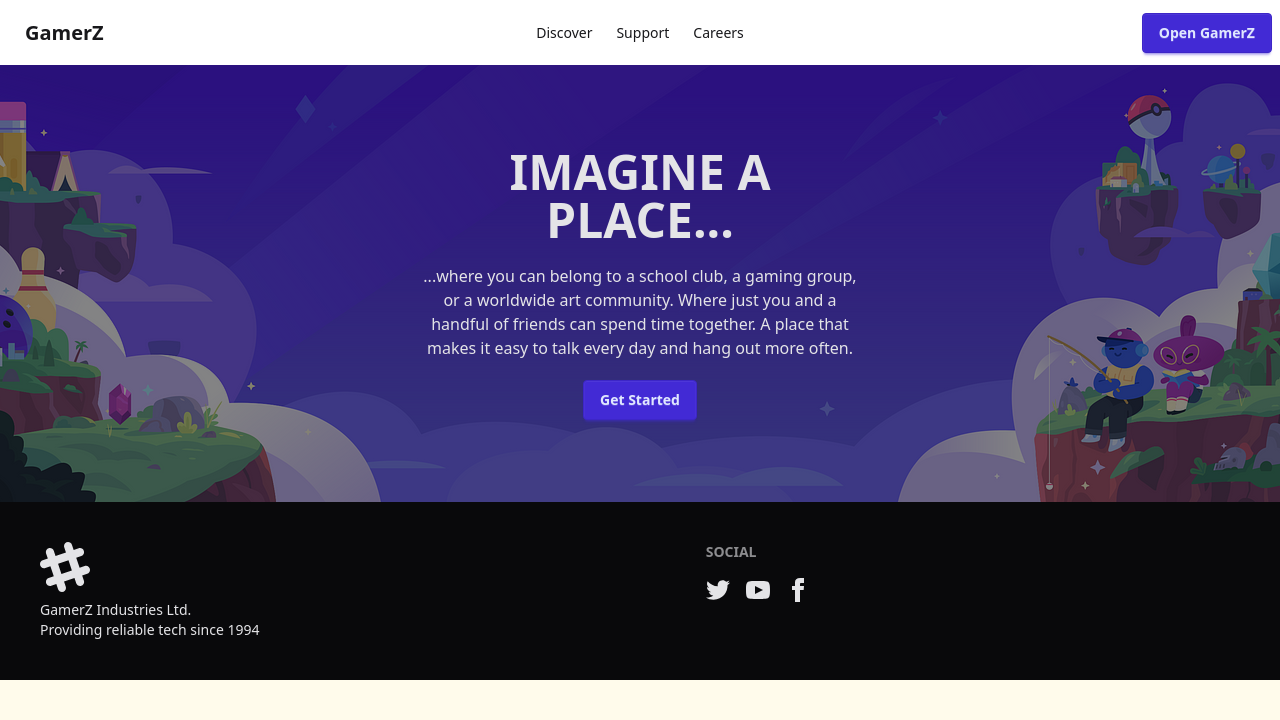
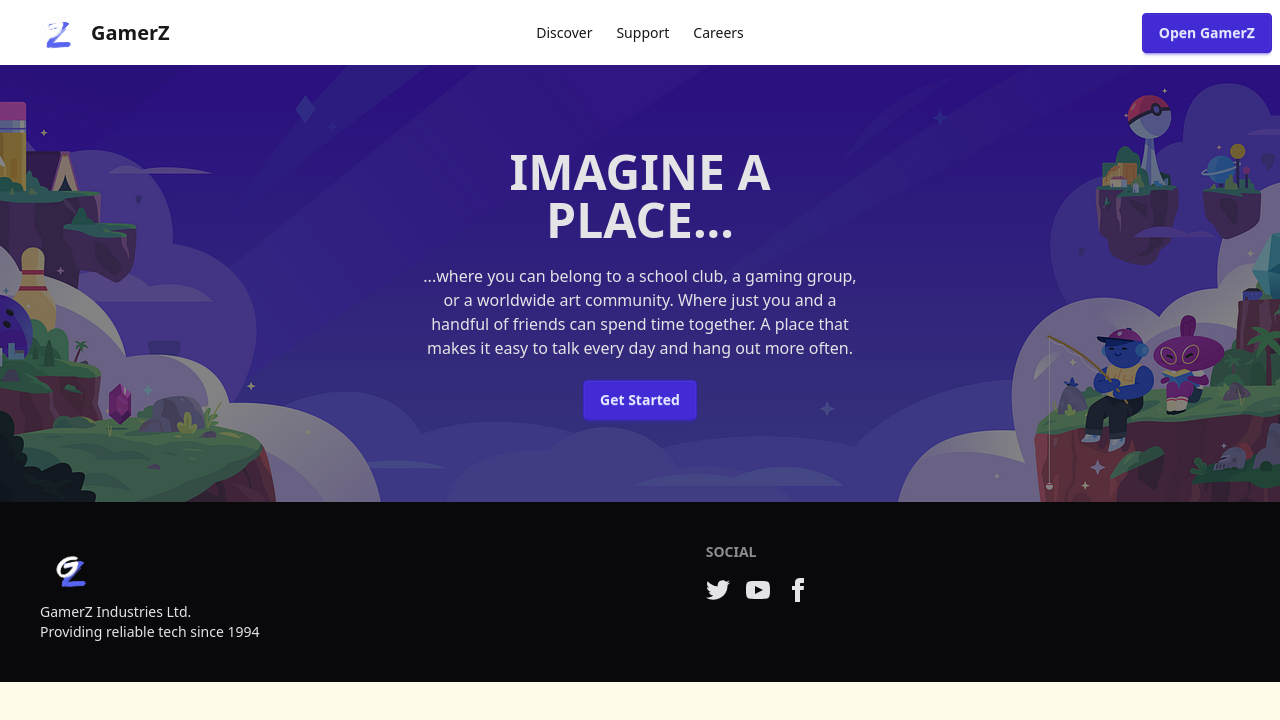
Before and after one commit to 2024-devops-alt-dist/Gamerz-ML-JN, a React (Vite) app in the folder client/: page / in a window 1280 px wide. Shown: the top 720 px of the page. Built offline with nearby package versions, Linux system fonts and the light colour scheme.

Commit message:
Feat : Ajout d'un logo dans le pied de page et la barre de navigation

```diff
--- a/client/src/components/navigation/Footer.tsx
+++ b/client/src/components/navigation/Footer.tsx
@@ -1,21 +1,12 @@
 import { JSX } from "react";
+import Logo from "../../assets/Logo_GamerZ_rmBG.png";
 
 export default function Footer(): JSX.Element {
     return (
         <footer className="footer sm:footer-horizontal bg-neutral text-neutral-content p-10">
             <aside>
-                <svg
-                    width="50"
-                    height="50"
-                    viewBox="0 0 24 24"
-                    xmlns="http://www.w3.org/2000/svg"
-                    fillRule="evenodd"
-                    clipRule="evenodd"
-                    className="fill-current">
-                    <path
-                        d="M22.672 15.226l-2.432.811.841 2.515c.33 1.019-.209 2.127-1.23 2.456-1.15.325-2.148-.321-2.463-1.226l-.84-2.518-5.013 1.677.84 2.517c.391 1.203-.434 2.542-1.831 2.542-.88 0-1.601-.564-1.86-1.314l-.842-2.516-2.431.809c-1.135.328-2.145-.317-2.463-1.229-.329-1.018.211-2.127 1.231-2.456l2.432-.809-1.621-4.823-2.432.808c-1.355.384-2.558-.59-2.558-1.839 0-.817.509-1.582 1.327-1.846l2.433-.809-.842-2.515c-.33-1.02.211-2.129 1.232-2.458 1.02-.329 2.13.209 2.461 1.229l.842 2.515 5.011-1.677-.839-2.517c-.403-1.238.484-2.553 1.843-2.553.819 0 1.585.509 1.85 1.326l.841 2.517 2.431-.81c1.02-.33 2.131.211 2.461 1.229.332 1.018-.21 2.126-1.23 2.456l-2.433.809 1.622 4.823 2.433-.809c1.242-.401 2.557.484 2.557 1.838 0 .819-.51 1.583-1.328 1.847m-8.992-6.428l-5.01 1.675 1.619 4.828 5.011-1.674-1.62-4.829z"></path>
-                </svg>
                 <p>
+                    <img src={Logo} alt="GamerZ Industries Ltd." className="w-15 h-15" />
                     GamerZ Industries Ltd.
                     <br />
                     Providing reliable tech since 1994
--- a/client/src/components/navigation/Navbar.tsx
+++ b/client/src/components/navigation/Navbar.tsx
@@ -1,5 +1,6 @@
 import { JSX } from "react";
 import { Link } from "react-router-dom";
+import Logo from "../../assets/Logo_GamerZ_rmBG.png";
 
 export default function Navbar(): JSX.Element {
     return (
@@ -17,7 +18,10 @@ export default function Navbar(): JSX.Element {
                         <li><Link to="/careers">Careers</Link></li>
                     </ul>
                 </div>
-                <Link to="/" className="btn btn-ghost text-xl">GamerZ</Link>
+                <Link to="/" className="btn btn-ghost text-xl">
+                    <img src={Logo} alt="GamerZ Industries Ltd." className="w-15 h-15" />
+                    GamerZ
+                </Link>
             </div>
             <div className="navbar-center hidden lg:flex">
                 <ul className="menu menu-horizontal px-1">
```
Also changed, not shown: client/src/assets/Logo_GamerZ_rmBG.png (added).
